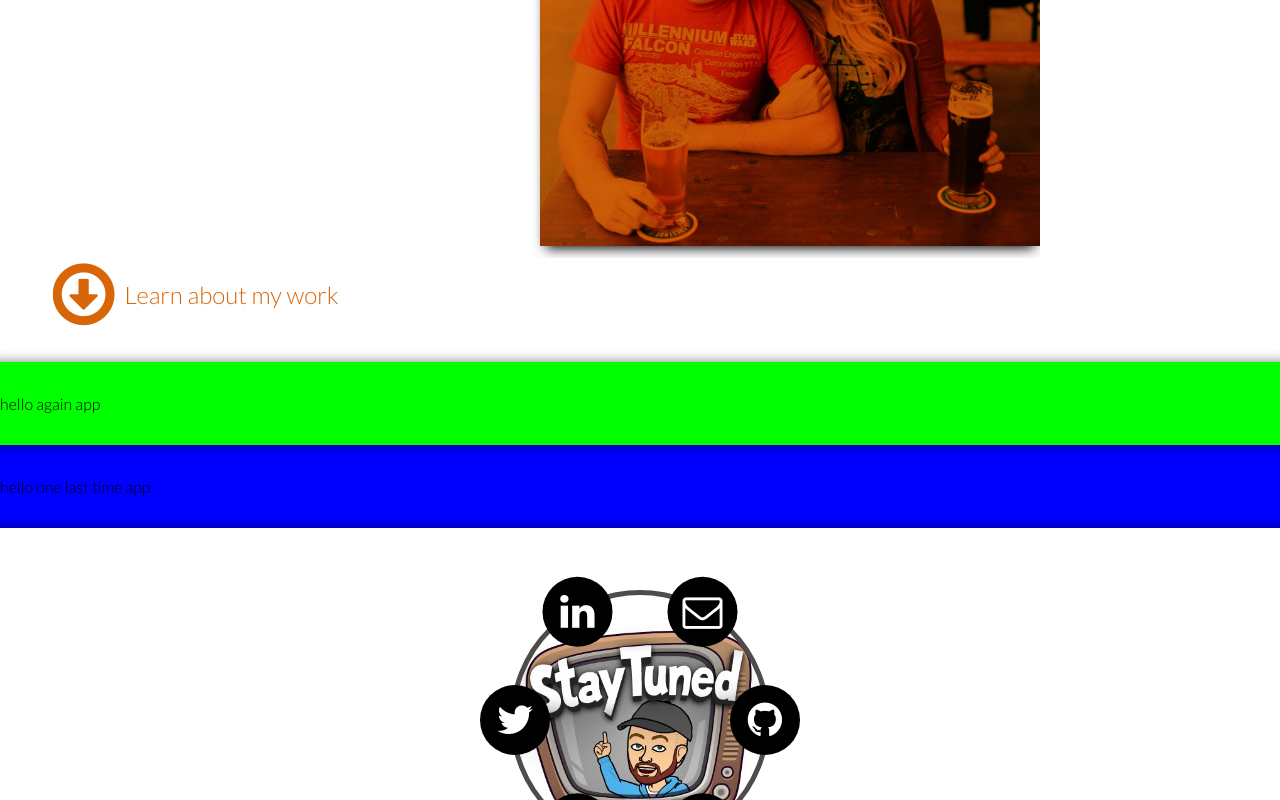
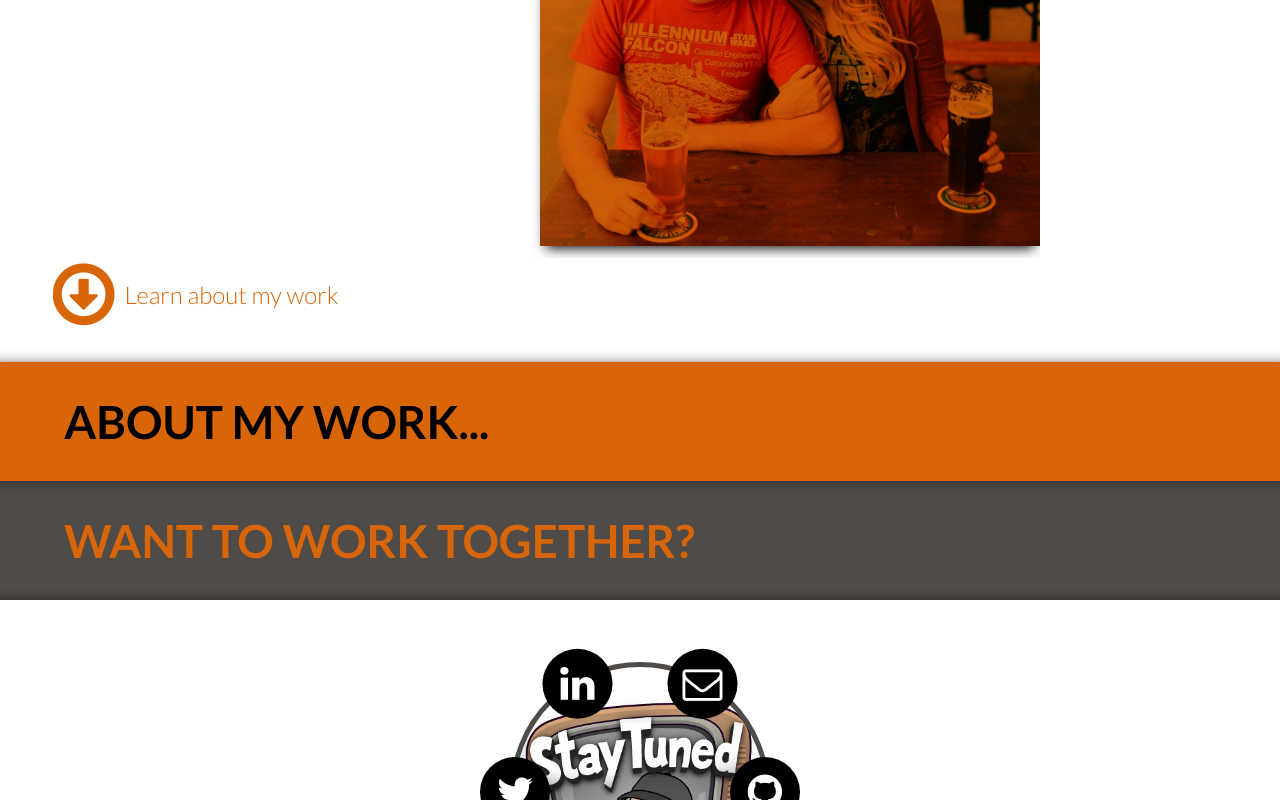
Before and after one commit to chris-milliano/personal-site, an Angular app: page / in a window 1280 px wide. Shown: the part 1608-2408 px from the top of the page. Built offline with nearby package versions, Linux system fonts and the light colour scheme.

Commit message:
FEAT: Init landing-work and landing-hire components

```diff
--- a/src/app/app.module.ts
+++ b/src/app/app.module.ts
@@ -9,6 +9,8 @@ import { ContactPageComponent } from './pages/contact-page/contact-page.componen
 import { WelcomeComponent } from './components/welcome/welcome.component';
 import { AppFooterComponent } from './components/app-footer/app-footer.component';
 import { LandingAboutComponent } from './components/landing-about/landing-about.component';
+import { LandingWorkComponent } from './components/landing-work/landing-work.component';
+import { LandingHireComponent } from './components/landing-hire/landing-hire.component';
 
 const routes: Routes = [
     { path: '', component: LandingPageComponent },
@@ -23,7 +25,9 @@ const routes: Routes = [
     ContactPageComponent,
     WelcomeComponent,
     AppFooterComponent,
-    LandingAboutComponent
+    LandingAboutComponent,
+    LandingWorkComponent,
+    LandingHireComponent
   ],
   imports: [
     BrowserModule,
--- a/src/app/components/landing-about/landing-about.component.html
+++ b/src/app/components/landing-about/landing-about.component.html
@@ -2,7 +2,7 @@
     <hr class="section-hr section-hr--top"/>
     <div class="section-contents">
 
-        <div class="title">ABOUT ME...</div>
+        <h2 class="title">ABOUT ME...</h2>
 
         <div id="about-me-text-and-pic" class="container">
             <div id="about-me-text-container" class="container">
@@ -36,11 +36,6 @@
             <div id="about-me-pic-desktop-container" class="container"></div>
         </div>
 
-        <!-- <div id="about-arrows" class="container">
-
-            arrows
-        </div> -->
-
         <div id="about-me-cta-arrow"
             class="container"
             (click)="scrollTo('app-footer')">
--- a/src/app/components/landing-about/landing-about.component.ts
+++ b/src/app/components/landing-about/landing-about.component.ts
@@ -12,7 +12,7 @@ export class LandingAboutComponent implements OnInit {
     ngOnInit() {}
 
     scrollTo (toElem: string) {
-        console.log(`scrollTo(\'${toElem}\')`);
+        console.log(`Clicked: scrollTo(\'${toElem}\')`);
 
         alert("Scroll functionality is under construction. Sorry for the inconvenience.")
     }
--- /dev/null
+++ b/src/app/components/landing-hire/landing-hire.component.html
@@ -0,0 +1,7 @@
+<div id="landing-hire" class="container">
+    <hr class="section-hr section-hr--top"/>
+
+    <h2 class="title">WANT TO WORK TOGETHER?</h2>
+
+    <hr class="section-hr section-hr--bottom"/>
+</div>
--- /dev/null
+++ b/src/app/components/landing-hire/landing-hire.component.scss
@@ -0,0 +1,6 @@
+@import "../../../assets/scss/variables.scss";
+
+#landing-hire {
+    background-color: $dk-grey;
+    color: $br-orange;
+}
--- /dev/null
+++ b/src/app/components/landing-hire/landing-hire.component.ts
@@ -0,0 +1,15 @@
+import { Component, OnInit } from '@angular/core';
+
+@Component({
+  selector: 'landing-hire',
+  templateUrl: './landing-hire.component.html',
+  styleUrls: ['./landing-hire.component.scss']
+})
+export class LandingHireComponent implements OnInit {
+
+  constructor() { }
+
+  ngOnInit() {
+  }
+
+}
--- /dev/null
+++ b/src/app/components/landing-work/landing-work.component.html
@@ -0,0 +1,7 @@
+<div id="landing-work" class="container">
+    <hr class="section-hr section-hr--top section-hr--blank"/>
+
+    <h2 class="title">ABOUT MY WORK...</h2>
+
+    <hr class="section-hr section-hr--bottom section-hr--blank"/>
+</div>
--- /dev/null
+++ b/src/app/components/landing-work/landing-work.component.scss
@@ -0,0 +1,6 @@
+@import "../../../assets/scss/variables.scss";
+
+#landing-work {
+    background-color: $br-orange;
+    color: #000;
+}
--- /dev/null
+++ b/src/app/components/landing-work/landing-work.component.ts
@@ -0,0 +1,15 @@
+import { Component, OnInit } from '@angular/core';
+
+@Component({
+  selector: 'landing-work',
+  templateUrl: './landing-work.component.html',
+  styleUrls: ['./landing-work.component.scss']
+})
+export class LandingWorkComponent implements OnInit {
+
+  constructor() { }
+
+  ngOnInit() {
+  }
+
+}
--- a/src/app/components/welcome/welcome.component.html
+++ b/src/app/components/welcome/welcome.component.html
@@ -1,15 +1,15 @@
 <div id="welcome-component" class="container">
     <div class="section-contents">
 
-        <div id="welcome__name" class="title">
+        <h1 id="welcome__name" class="title">
             CHRIS MILLIANO
-        </div>
+        </h1>
 
         <hr/>
 
-        <div id="welcome__description" class="text">
+        <h1 id="welcome__description" class="text">
             WEB APPLICATIONS DEVELOPER
-        </div>
+        </h1>
 
     </div>
 </div>
--- a/src/app/pages/landing-page/landing-page.component.html
+++ b/src/app/pages/landing-page/landing-page.component.html
@@ -4,17 +4,9 @@
 
     <landing-about></landing-about>
 
-    <div class="container" style="background-color:#0f0;">
-        <hr class="section-hr section-hr--top section-hr--blank"/>
-        hello again app
-        <hr class="section-hr section-hr--bottom section-hr--blank"/>
-    </div>
+    <landing-work></landing-work>
 
-    <div class="container" style="background-color:#00f;">
-        <hr class="section-hr section-hr--top"/>
-        hello one last time app
-        <hr class="section-hr section-hr--bottom"/>
-    </div>
+    <landing-hire></landing-hire>
 
     <app-footer></app-footer>
 
```
Also changed, not shown: 2 other files (tests, documents, lock files or other folders).
